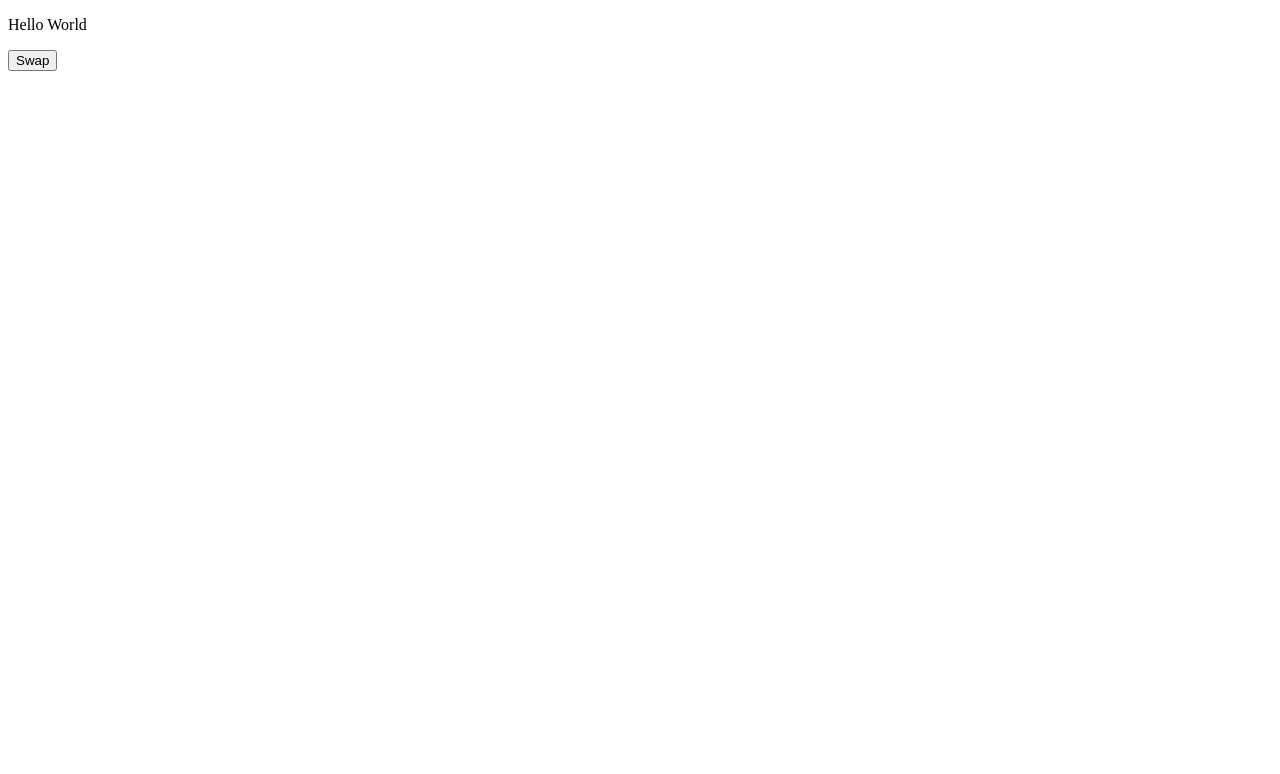
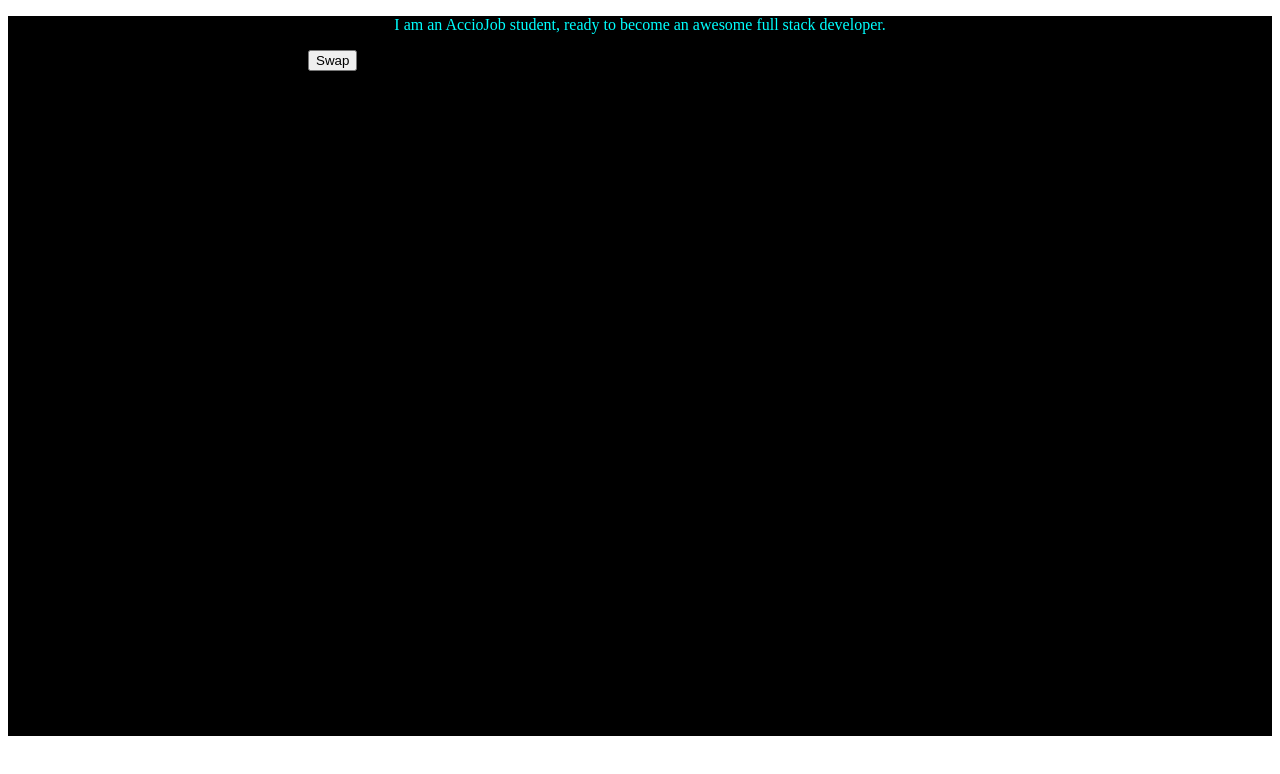
Before and after one commit to acciojob/dark-theme-Prajwalwani05, a website: page main.html in a window 1280 px wide. Both pictures are taken after a click on the button "Swap". Drawn offline with Linux system fonts and the light colour scheme.

Commit message:
created a submission

```diff
--- a/main.html
+++ b/main.html
@@ -9,10 +9,12 @@
   <body>
     <main>
       <!-- html markup here -->
+		<div id="app" class="day">
       <p id="ptag">
-        Hello World
+       I am an AccioJob student, ready to become an awesome full stack developer.
       </p>
-      <button>Swap</button>
+      <button id="swap" class="button_day">Swap</button>
+	</div>
     </main>
     <script src="./script.js"></script>
   </body>
--- a/script.js
+++ b/script.js
@@ -1 +1,19 @@
 //your code here
+
+function swapTheme() {
+  var appDiv = document.getElementById('app');
+  var swapButton = document.getElementById('swap');
+
+  if (appDiv.classList.contains('day')) {
+    // Switch to dark theme
+    appDiv.classList.remove('day');
+    appDiv.classList.add('night');
+  } else {
+    // Switch to light theme
+    appDiv.classList.remove('night');
+    appDiv.classList.add('day');
+  }
+}
+
+// Attach the event listener to the button click
+document.getElementById('swap').addEventListener('click', swapTheme);
--- a/styles.css
+++ b/styles.css
@@ -14,3 +14,10 @@
   background-color:blue;
   color:white;
 }
+p{
+	text-align:center;
+	color:aqua;
+}
+button{
+	margin-left:300px;
+}
```
